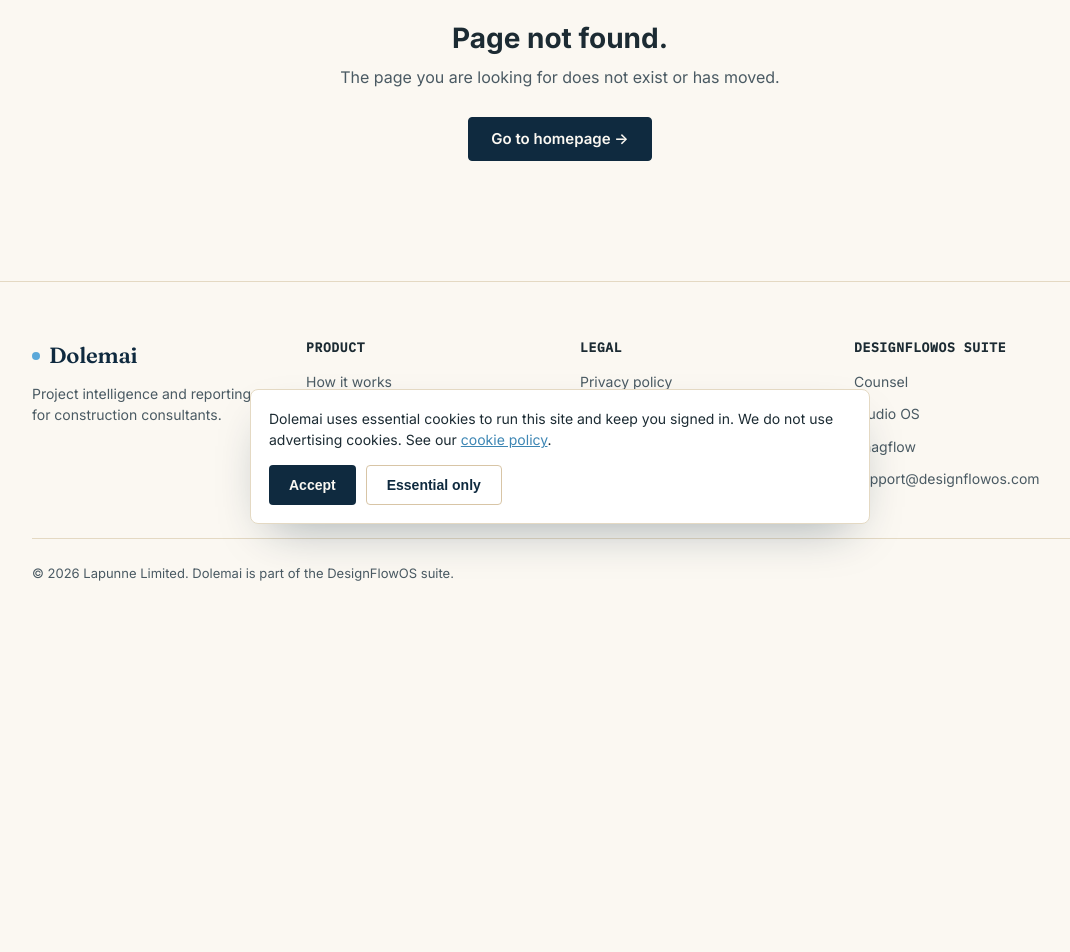
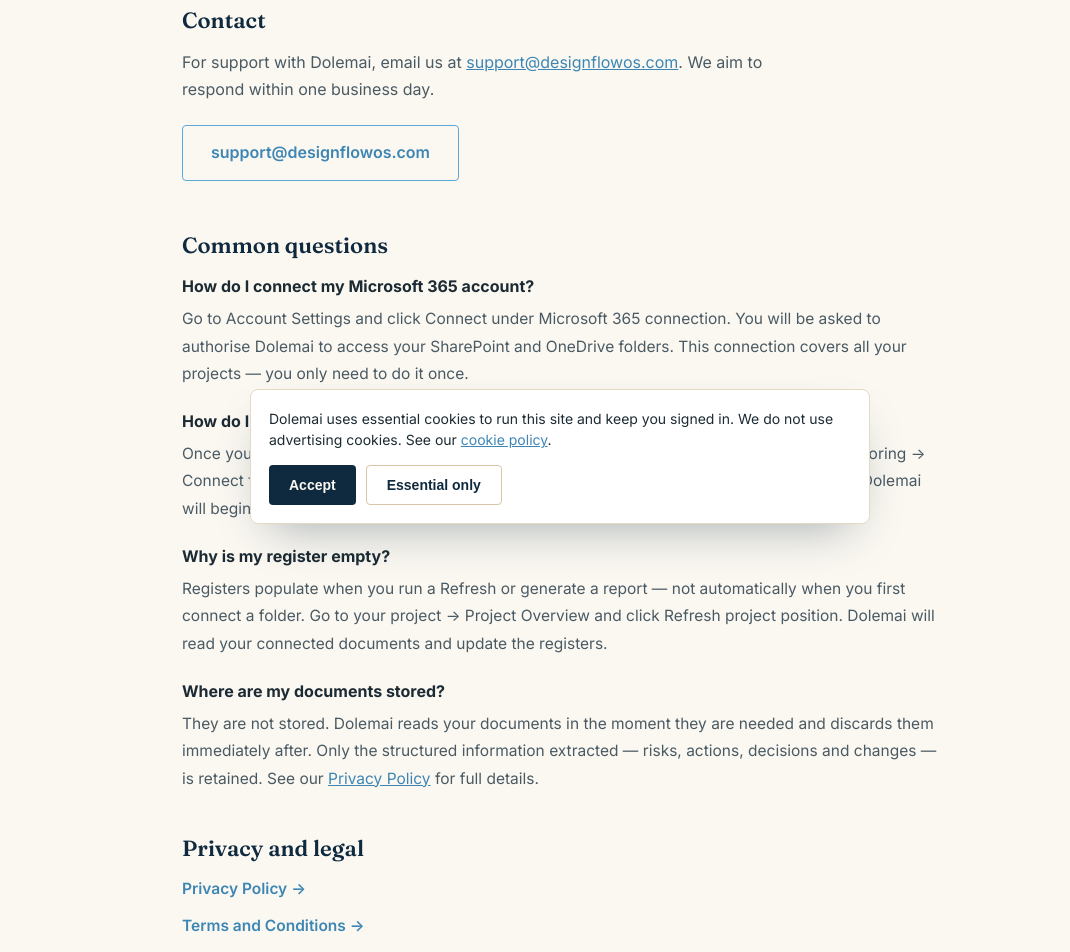
Before and after one commit to DesignflowOSapp/dolemai-marketing, a Next.js app: page /support in a window 1280 px wide. Before the commit this address had no page. Shown: the part 260-1212 px from the top of the page, without its empty margins (80-1150 px from the left). Before the commit the page ends 884 px from the top, so only its background shows below. Built offline with nearby package versions, Linux system fonts and the light colour scheme.

Commit message:
Add /support page

```diff
--- /dev/null
+++ b/app/(marketing)/support/page.tsx
@@ -0,0 +1,121 @@
+import Link from "next/link";
+import Container from "@/components/Container";
+import { paper, fonts } from "@/lib/theme";
+import { pageMeta } from "@/lib/seo";
+
+export const metadata = pageMeta({
+  title: "Support",
+  description:
+    "Get help with Dolemai. Email support@designflowos.com — we aim to respond within one business day. Answers to common questions about connecting Microsoft 365, monitoring folders, registers and data storage.",
+  path: "/support",
+});
+
+const faqs = [
+  {
+    q: "How do I connect my Microsoft 365 account?",
+    a: "Go to Account Settings and click Connect under Microsoft 365 connection. You will be asked to authorise Dolemai to access your SharePoint and OneDrive folders. This connection covers all your projects — you only need to do it once.",
+  },
+  {
+    q: "How do I start monitoring a project folder?",
+    a: "Once your Microsoft 365 account is connected, go to your project → Project Settings → Monitoring → Connect folder. Select the SharePoint or OneDrive folder where your project documents live. Dolemai will begin monitoring it immediately.",
+  },
+  {
+    q: "Why is my register empty?",
+    a: "Registers populate when you run a Refresh or generate a report — not automatically when you first connect a folder. Go to your project → Project Overview and click Refresh project position. Dolemai will read your connected documents and update the registers.",
+  },
+];
+
+const sectionHead: React.CSSProperties = {
+  fontFamily: fonts.display,
+  fontWeight: 600,
+  color: paper.oceanDeep,
+  fontSize: 22,
+  margin: "0 0 16px",
+};
+const question: React.CSSProperties = {
+  color: paper.ink,
+  fontSize: 16,
+  fontWeight: 700,
+  margin: "0 0 6px",
+};
+const answer: React.CSSProperties = {
+  color: paper.inkSoft,
+  fontSize: 15.5,
+  lineHeight: 1.75,
+  margin: "0 0 22px",
+};
+const legalLink: React.CSSProperties = {
+  color: paper.signalDeep,
+  fontSize: 15.5,
+  fontWeight: 600,
+  textDecoration: "none",
+};
+
+export default function Support() {
+  return (
+    <Container style={{ padding: "64px 32px 24px", maxWidth: 820 }}>
+      <h1 style={{ fontFamily: fonts.display, fontWeight: 600, color: paper.oceanDeep, fontSize: "clamp(30px,4vw,42px)", margin: 0, letterSpacing: "-0.01em" }}>
+        Support
+      </h1>
+      <p style={{ color: paper.inkSoft, fontSize: 18, lineHeight: 1.6, margin: "14px 0 0" }}>
+        {"We're here to help."}
+      </p>
+
+      {/* Section 1 — Contact */}
+      <section style={{ marginTop: 44 }}>
+        <h2 style={sectionHead}>Contact</h2>
+        <p style={{ color: paper.inkSoft, fontSize: 16, lineHeight: 1.7, margin: "0 0 22px", maxWidth: 640 }}>
+          For support with Dolemai, email us at{" "}
+          <a href="mailto:support@designflowos.com" style={{ color: paper.signalDeep }}>support@designflowos.com</a>. We
+          aim to respond within one business day.
+        </p>
+        <a
+          href="mailto:support@designflowos.com"
+          style={{
+            display: "inline-block",
+            background: "transparent",
+            border: "1px solid " + paper.signal,
+            color: paper.signalDeep,
+            fontWeight: 600,
+            fontSize: 16,
+            borderRadius: 4,
+            padding: "14px 28px",
+            textDecoration: "none",
+          }}
+        >
+          support@designflowos.com
+        </a>
+      </section>
+
+      {/* Section 2 — Common questions */}
+      <section style={{ marginTop: 52 }}>
+        <h2 style={sectionHead}>Common questions</h2>
+        {faqs.map((f) => (
+          <div key={f.q}>
+            <p style={question}>{f.q}</p>
+            <p style={answer}>{f.a}</p>
+          </div>
+        ))}
+        <div>
+          <p style={question}>Where are my documents stored?</p>
+          <p style={answer}>
+            They are not stored. Dolemai reads your documents in the moment they are needed and
+            discards them immediately after. Only the structured information extracted — risks,
+            actions, decisions and changes — is retained. See our{" "}
+            <Link href="/privacy" style={{ color: paper.signalDeep }}>Privacy Policy</Link> for full
+            details.
+          </p>
+        </div>
+      </section>
+
+      {/* Section 3 — Privacy and legal */}
+      <section style={{ marginTop: 44 }}>
+        <h2 style={sectionHead}>Privacy and legal</h2>
+        <div style={{ display: "flex", flexDirection: "column", gap: 12 }}>
+          <Link href="/privacy" style={legalLink}>Privacy Policy →</Link>
+          <Link href="/terms" style={legalLink}>Terms and Conditions →</Link>
+        </div>
+      </section>
+    </Container>
+  );
+}
```
